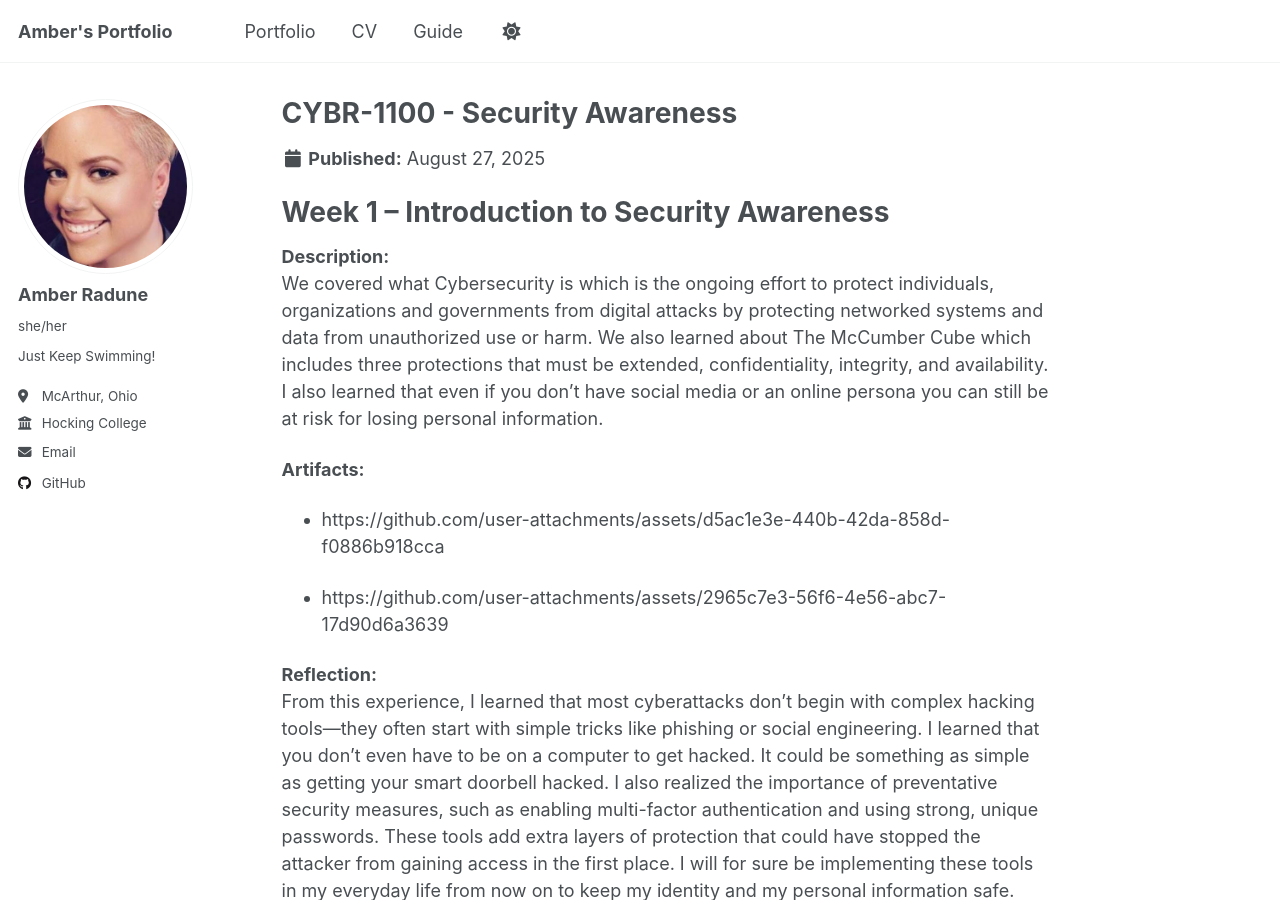
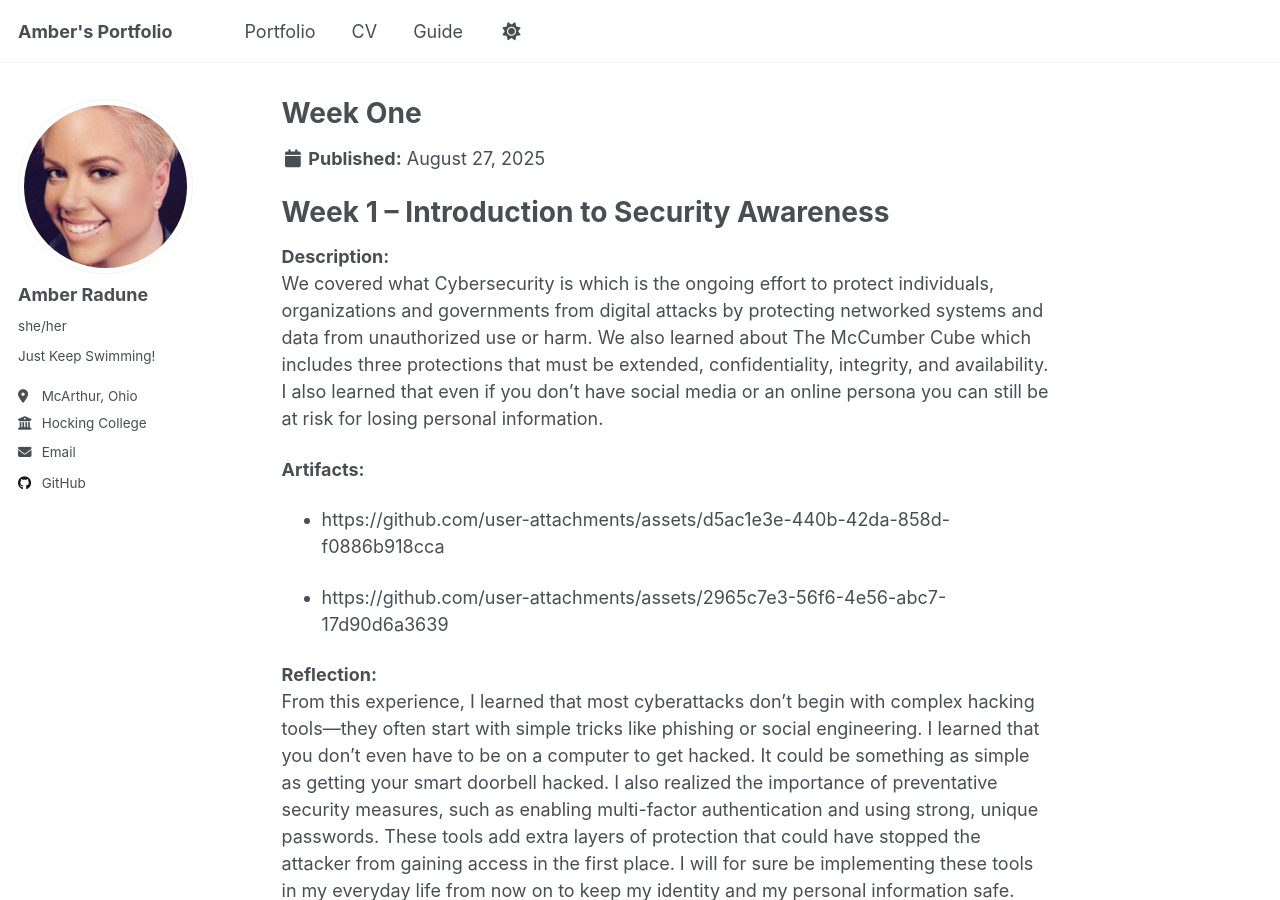
Before and after one commit to TinyBumblee/AmberR.github.io, a Jekyll site: the page built from _portfolio/Week One.md, in a window 1280 px wide and 900 px high. Built offline with Jekyll 4.4.1, drawn with Linux system fonts in a browser that asks for light colours; a script that is not in the unit is left out.

Commit message:
Update and rename Week 1.md to Week One.md

```diff
--- a/_portfolio/Week 1.md
+++ b/_portfolio/Week One.md
@@ -1,6 +1,6 @@
 ---
-title: "CYBR-1100 - Security Awareness"
-excerpt: "CYBR-1100 Class Assignments" # <br/><img src='/images/500x300.png'>
+title: "Week One"
+excerpt: "CYBR-1100 Class Assignments"
 collection: portfolio
 ---
 
```
